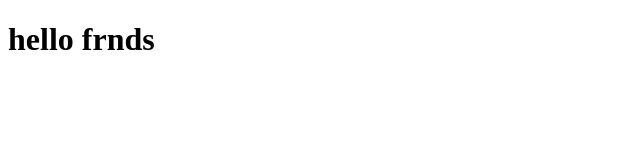
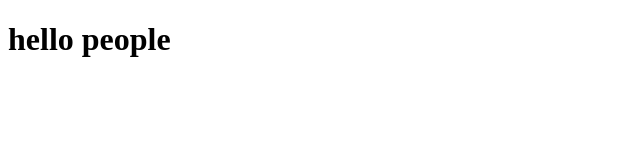
Before and after one commit to SaiKumarChalla1112/gitDemo, a plain HTML site: page index.html in a window 1280 px wide. Shown: the full height of the page, 0-640 px from the left. Drawn offline with Linux system fonts and the light colour scheme.

Commit message:
added test file and updated index file

```diff
--- a/index.html
+++ b/index.html
@@ -4,6 +4,6 @@
         <title>first code</title>
     </head>
     <body>
-        <h1>hello frnds</h1>
+        <h1>hello people</h1>
     </body>
 </html>
```
Also changed, not shown: test.html (deleted, +0 -3 lines), 1 other file.
